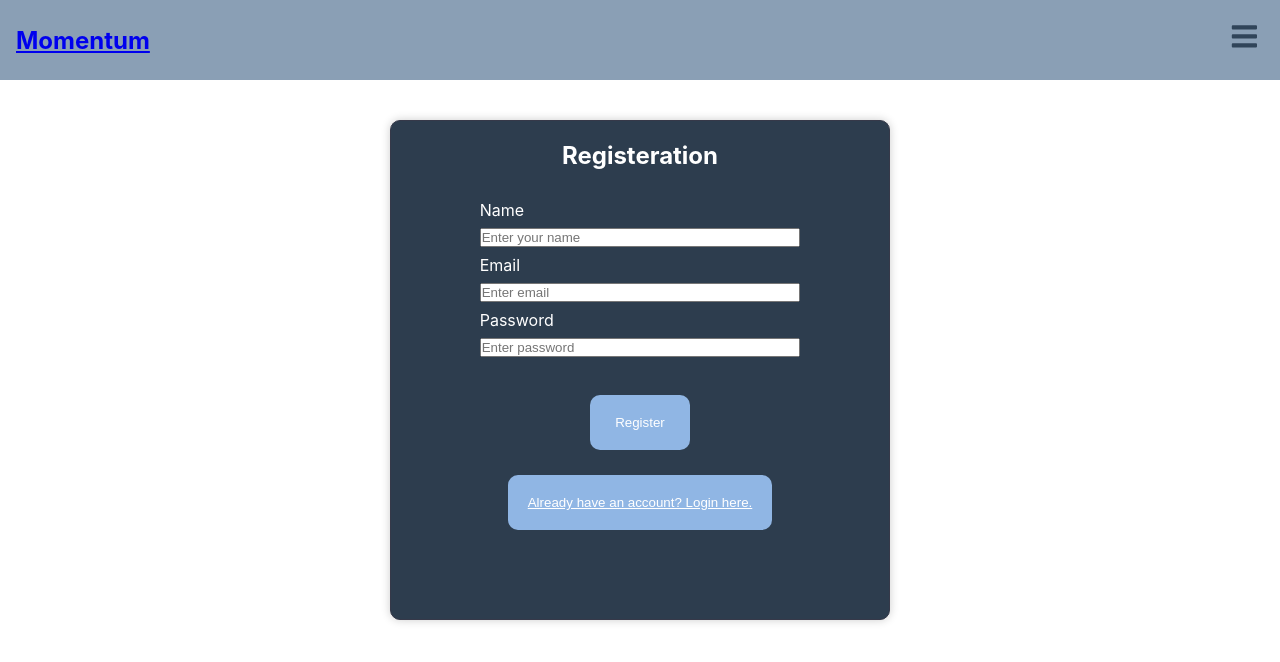
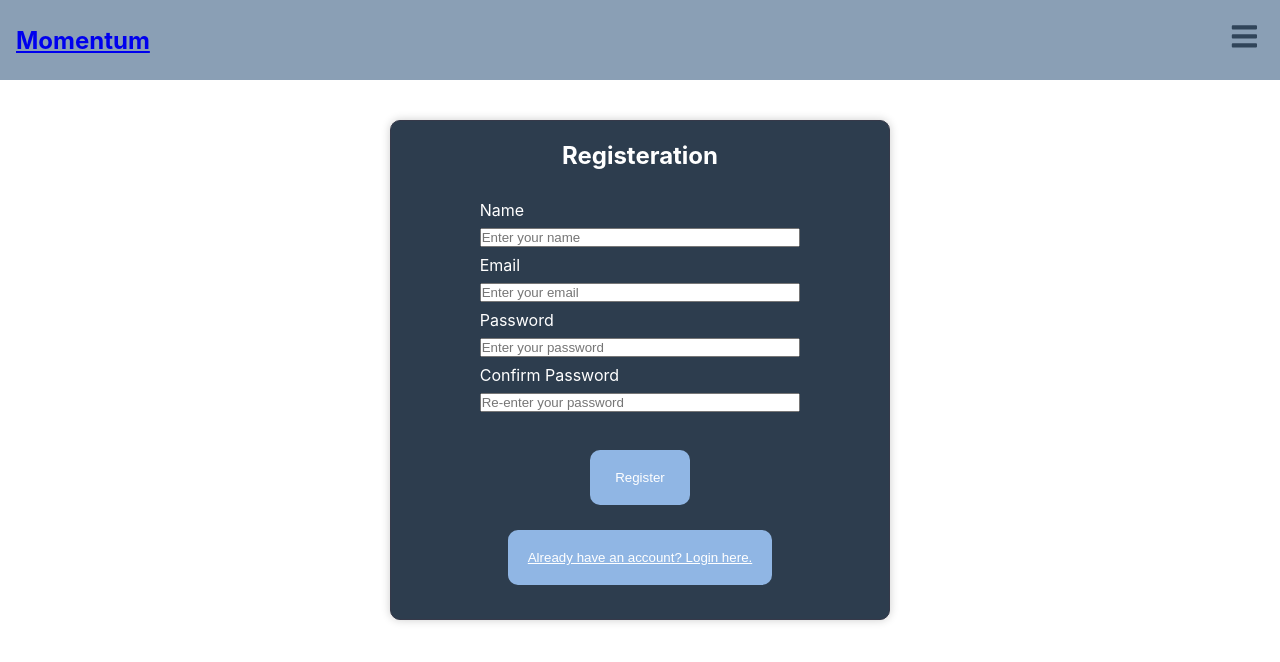
Before and after one commit to warpedd/Momentum, a React (Create React App) app: page /login in a window 1280 px wide. Both pictures are taken after a click on the button "Don't have an account? Register here.". Shown: the top 662 px of the page. Built offline with nearby package versions, Linux system fonts and the light colour scheme.

Commit message:
previous register page used mongo for user authentication. We are now using firebase authentication, so this was added, along with a confirm password input. If user login does not work, error pops up. Otherwise, they are directed to the main page after being logged in.

```diff
--- a/src/pages/Register.js
+++ b/src/pages/Register.js
@@ -1,54 +1,47 @@
 import React, { useState } from "react";
+import { useHistory } from 'react-router-dom';
+import { getAuth, createUserWithEmailAndPassword } from 'firebase/auth';
 import "../styles/Register.css";
 
 export const Register = (props) => {
+    const [name, setName] = useState('');
     const [email, setEmail] = useState('');
     const [pass, setPass] = useState('');
-    const [name, setName] = useState('');
+    const [confirmPass, setConfirmPass] = useState('');
+    const [error, setError] = useState('');
 
-    const handleSubmit = async (e) => {
+    // We use 'history' to navigate to the home page after a successful login
+    const history = useHistory();
+
+    const handleRegisterAccount = async (e) => {
         e.preventDefault();
 
         try {
-          // Send the user data to the backend API using Fetch
-          const response = await fetch("http://localhost:5000/apiv1/users", {
-            method: "POST",
-            headers: {
-              "Content-Type": "application/json",
-            },
-            body: JSON.stringify({
-              name: name,
-              email: email,
-              password: pass,
-            }),
-          });
-
-          // Convert the response to JSON
-          const data = await response.json();
-
-          // Handle the response from the backend
-          console.log("New user created:", data);
-
-          // Reset the form after successful registration
-          setName("");
-          setEmail("");
-          setPass("");
+            if (pass !== confirmPass) {
+                setError("Password and confirm password do not match.");
+            } else {
+                await createUserWithEmailAndPassword(getAuth(), email, pass);
+                history.push("/");
+            }
         } catch (error) {
-          // Handle errors, e.g., display an error message
-          console.error("Failed to create user:", error);
+            // Handle errors, e.g., display an error message
+            setError(error.message);
         }
     };
 
     return (
         <div className="register-box">
             <h2>Registeration</h2>
-        <form className="register-form" onSubmit={handleSubmit}>
+            {error && <p className="error">{error}</p>}
+        <form className="register-form" onSubmit={handleRegisterAccount}>
             <label htmlFor="name">Name</label>
             <input value={name} name="name" onChange={(e) => setName(e.target.value)} id="name" placeholder="Enter your name" />
             <label htmlFor="email">Email</label>
-            <input value={email} onChange={(e) => setEmail(e.target.value)}type="email" placeholder="Enter email" id="email" name="email" />
+            <input value={email} onChange={(e) => setEmail(e.target.value)}type="email" placeholder="Enter your email" id="email" name="email" />
             <label htmlFor="password">Password</label>
-            <input value={pass} onChange={(e) => setPass(e.target.value)} type="password" placeholder="Enter password" id="password" name="password" />
+            <input value={pass} onChange={(e) => setPass(e.target.value)} type="password" placeholder="Enter your password" id="password" name="password" />
+            <label htmlFor="confirmPassword">Confirm Password</label>
+            <input value={confirmPass} onChange={(e) => setConfirmPass(e.target.value)} type="password" placeholder="Re-enter your password" id="confirmPassword" name="confirmPassword" />
             <button className="register-button-generic" type="submit">Register</button>
         </form>
         <button className="register-link-button-generic" onClick={() => props.onFormSwitch('login')}>Already have an account? Login here.</button>
```
